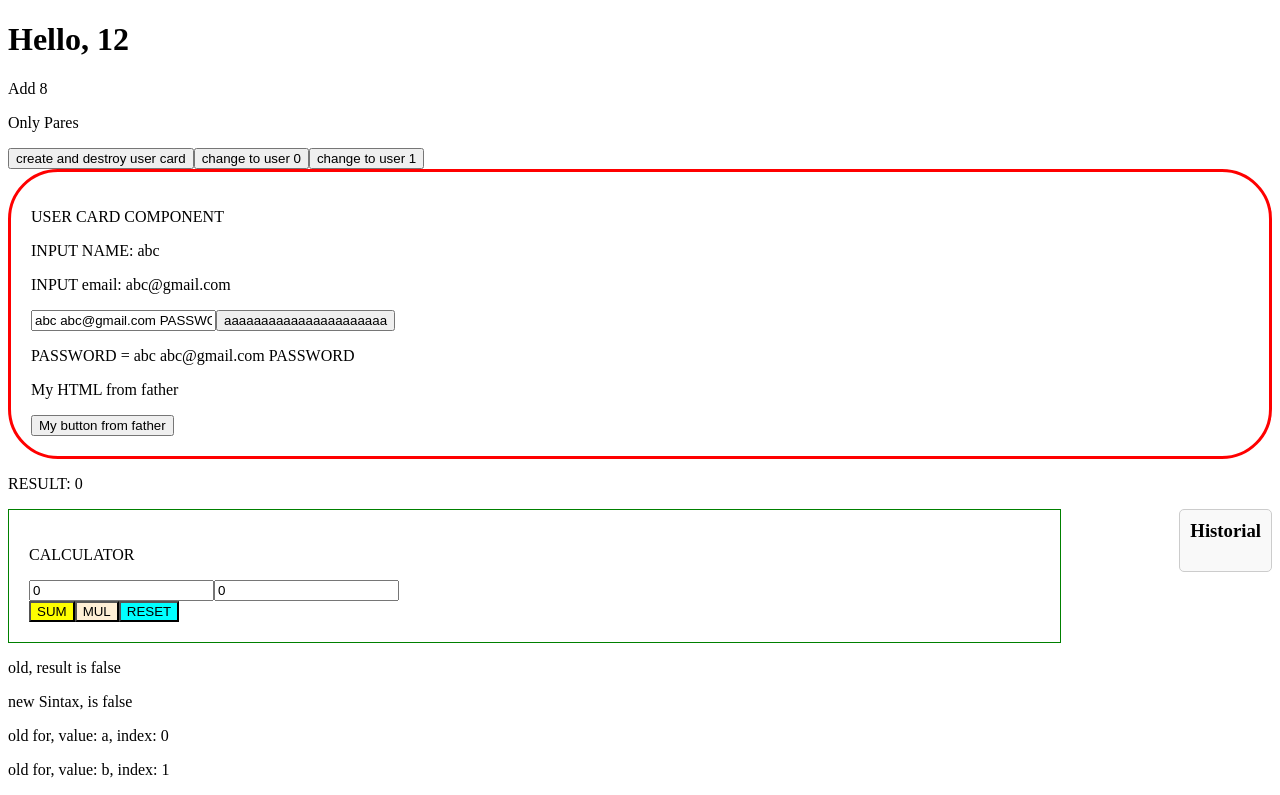
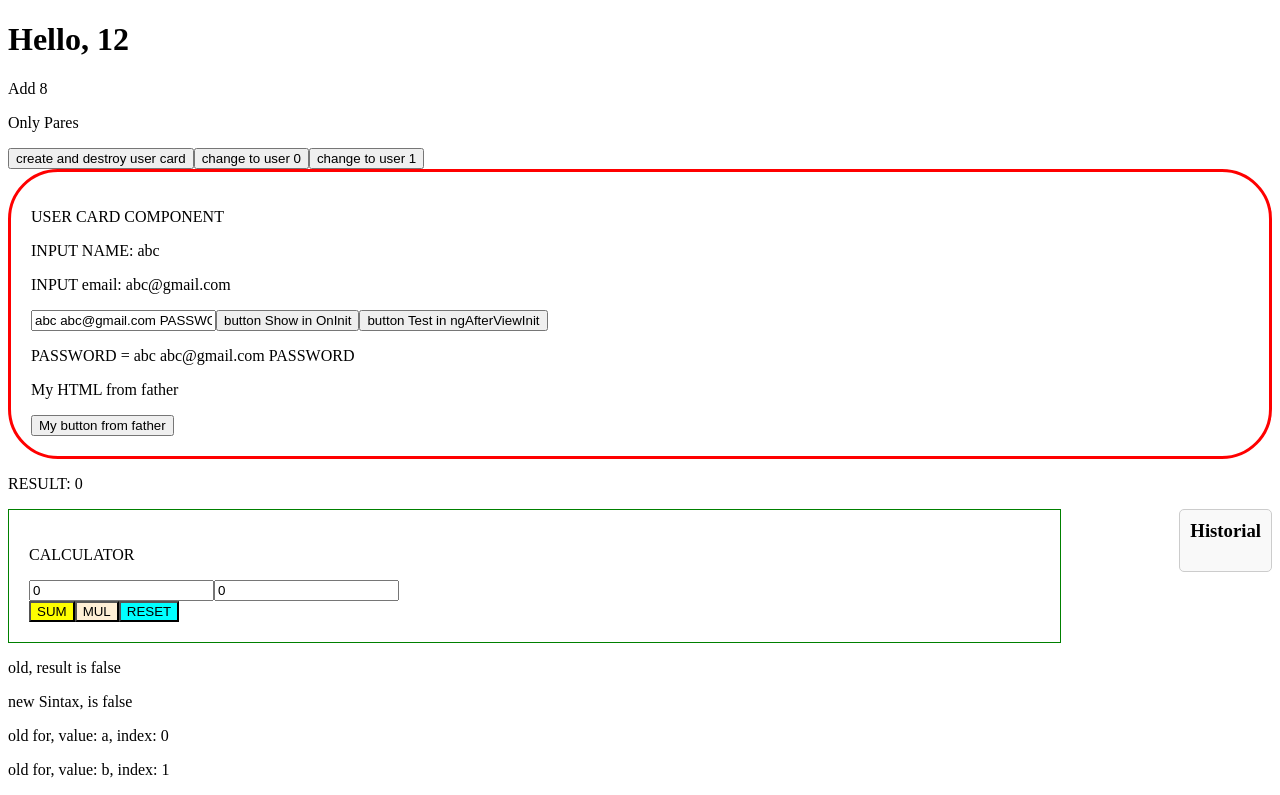
Before and after one commit to Khenya/Angular_Course-, an Angular app: page / in a window 1280 px wide. Shown: the top 795 px of the page. Built offline with nearby package versions, Linux system fonts and the light colour scheme.

Commit message:
[02-10-2024] Task: ViewChild with static option true or false

```diff
--- a/src/app/user-card/user-card.component.html
+++ b/src/app/user-card/user-card.component.html
@@ -4,7 +4,11 @@
     <p>INPUT email: {{ email }}</p>
 
     <input type="text" [(ngModel)]="password">
-    <button #buttonTest (click)="onSendData()">send Data</button>
+    <button #buttonShow (click)="showButton = !showButton">show button</button>
+
+    @if(showButton){
+        <button #buttonTest (click)="onSendData()">send Data</button>
+    }
 
     <p>PASSWORD = {{password}}</p>
 
--- a/src/app/user-card/user-card.component.ts
+++ b/src/app/user-card/user-card.component.ts
@@ -1,5 +1,7 @@
 import {
   AfterContentInit,
+  afterNextRender,
+  afterRender,
   AfterViewInit,
   Component,
   DoCheck,
@@ -36,10 +38,11 @@ export class UserCardComponent
 
   @Output() sendData = new EventEmitter();
 
-  @ViewChild('buttonTest') buttonTest!: ElementRef
+  @ViewChild('buttonTest', { static: false }) buttonTest!: ElementRef
+  @ViewChild('buttonShow', { static: true }) buttonShow!: ElementRef
 
   password: string = "";
-  showButton:boolean = false
+  showButton:boolean = true
 
   constructor() {
     console.log("user card constructor");
@@ -48,6 +51,7 @@ export class UserCardComponent
   ngOnInit(): void {
     console.log("user card on init");
 
+    this.buttonShow.nativeElement.textContent = 'button Show in OnInit'
     // this.password = this.name + ' ' +  this.email + ' PASSWORD'
   }
 
@@ -76,7 +80,10 @@ export class UserCardComponent
   ngAfterViewInit(): void {
     console.log('NG AFTER VIEW INIT')
     console.log('BUTTON TEST', this.buttonTest)
-    this.buttonTest.nativeElement.textContent = 'aaaaaaaaaaaaaaaaaaaaaa'
+
+    if(this.buttonTest){
+      this.buttonTest.nativeElement.textContent = 'button Test in ngAfterViewInit'
+    }
   }
 
   public onSendData() {
```
